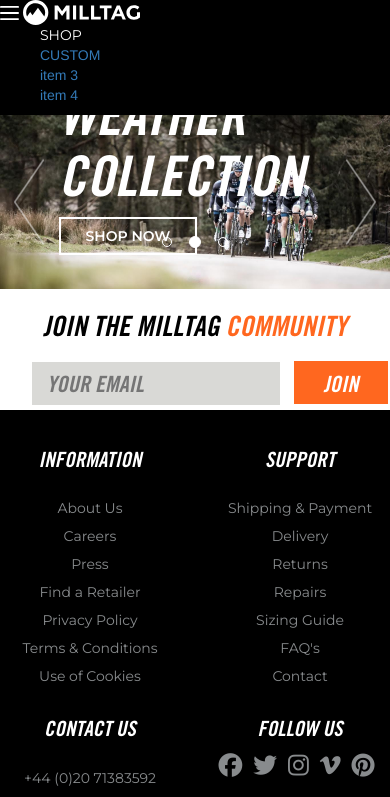
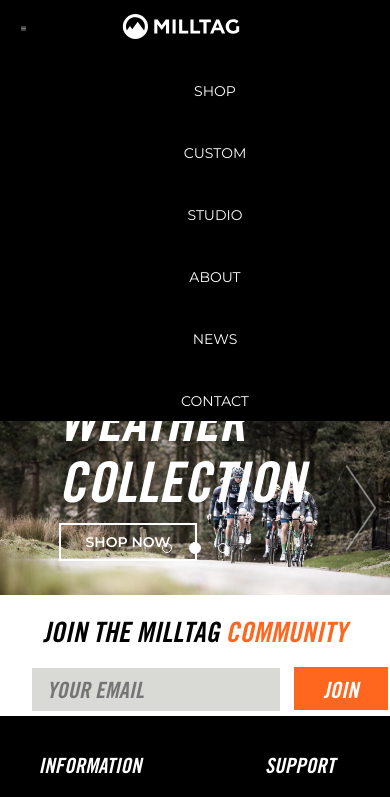
Before and after one commit to Blimeys/milltagstatic, a plain HTML site: page index.html in a window 390 px wide. Both pictures are taken after a click on the picture 9 px from the left and 12 px from the top of the page. Shown: the top 797 px of the page. Drawn offline with nearby package versions, Linux system fonts and the light colour scheme.

Commit message:
buggy menu - solving

```diff
--- a/custom-scripts.js
+++ b/custom-scripts.js
@@ -1,11 +1,11 @@
 function changeImage() {
-
-    if (document.getElementById("toggleImg").src == "menu.svg")
+  console.log("clicked");
+    if (document.getElementById('#toggleImg').src == "menu.svg")
     {
-        document.getElementById("toggleImg").src = "cross.svg";
+        document.getElementById('#toggleImg').src = "cross.svg";
     }
     else
     {
-        document.getElementById("toggleImg").src = "menu.svg";
+        document.getElementById('#toggleImg').src = "menu.svg";
     }
 }
--- a/index.html
+++ b/index.html
@@ -50,21 +50,28 @@
 </div>
 <div class="menu-small">
 	<div class="menu-header-container">
-	<img class="menu-button" id="toggleImg" data-toggle="collapse" data-target="#menu" src="menu.svg" onclick="changeImage()"/>
-	<img class="menu-small-logo" src="milltag_logo.svg"/>
+		<div class="row">
+	<img class="menu-button col-xs-1 col-sm-2" id="toggleImg" data-toggle="collapse" data-target="#menu" src="menu.svg" onclick="changeImage()"/>
+	<img class="menu-small-logo col-xs-8 col-xs-offset-1 col-sm-4 col-sm-offset-3" src="milltag_logo.svg"/>
 </div>
+</div>
+<div class="row">
 <div class="collapse" id="menu">
-<ul>
-	<li><a class="menu-link" href="#">SHOP</a></li>
-	<li><a href="#">CUSTOM</a></li>
-	<li><a href="#">item 3</a></li>
-	<li><a href="#">item 4</a></li>
+<ul class="menu-list-small">
+	<li class="menu-list-item-small"><a class="menu-link-small" href="#">SHOP</a></li>
+	<li class="menu-list-item-small"><a class="menu-link-small" href="#">CUSTOM</a></li>
+	<li class="menu-list-item-small"><a class="menu-link-small" href="#">STUDIO</a></li>
+	<li class="menu-list-item-small"><a class="menu-link-small" href="#">ABOUT</a></li>
+	<li class="menu-list-item-small"><a class="menu-link-small" href="#">NEWS</a></li>
+	<li class="menu-list-item-small"><a class="menu-link-small" href="#">CONTACT</a></li>
 </ul>
+</div>
 </div>
 </div>
 <!-- HEADER ENDS -->
 
 <!-- CAROUSEL -->
+
 <div id="Carousel" class="carousel slide" data-ride="carousel">
 	<!-- Indicators -->
   <ol class="carousel-indicators">
@@ -101,7 +108,7 @@
 
  <!-- Left and right controls -->
   <a class="left carousel-control" href="#Carousel" role="button" data-slide="prev">
-	<img src="left-arrow.png"/>
+	<img class="carousel-arrows" src="left-arrow.png"/>
   </a>
   <a class="right carousel-control" href="#Carousel" role="button" data-slide="next">
 	<img src="right-arrow.png"/>  </a>
@@ -136,6 +143,7 @@
 
 <!-- FOOTER STARTS -->
 <div class="footer-container">
+	<div class="container-fluid">
   <div class="row join-milltag-box">
 		<div class="join-milltag-list">
 			<label><h3>JOIN THE MILLTAG <span style="color:#ff671f">COMMUNITY</span></h3></label>
@@ -143,6 +151,8 @@
 			<button type="submit" class="milltag-join-button">JOIN</button>
 		</div>
 	 </div>
+
+ </div>
  </div>
   <!-- Footer Container center -->
   <div class="row">
--- a/style.css
+++ b/style.css
@@ -2,6 +2,7 @@
  @font-face { font-family: TradeGothic; font-weight: bold; src: url('TradeGothicLTS.otf');}
 body {
 	background-color: #000000;
+  overflow-x: hidden;
 }
 a {
 	text-decoration: none !important;
@@ -62,14 +63,34 @@
 }
 .menu-small-logo{
   height:1.8em;
+  display:inline;
+  margin:0 auto;
+  margin-top: 1em;
+}
+.menu-list-small {
+  display:block;
+  text-align: center;
+}
+.menu-link-small{
+  font-family: 'Montserrat', sans-serif;
+  color: #FFFFFF;
+}
+.menu-link-small:hover{
+  color: #888B8D;
+}
+.menu-list-item-small {
+  margin-top: 3em;
 }
 .menu-button {
-  height:1em;
+  height:15px;
+  margin-left: 1.5em;
+  margin-top: 1.5em;
 }
 .menu-small ul, .menu-small li {
   list-style-type: none;
 }
 /* CAROUSEL */
+
 .carousel-content-left {
 	position: absolute;
 	bottom: 32%;
@@ -127,6 +148,9 @@
   }
   h4{
     font-size: 4em;
+  }
+  .carousel-arrows{
+    height: 10px;
   }
 
 }
```
